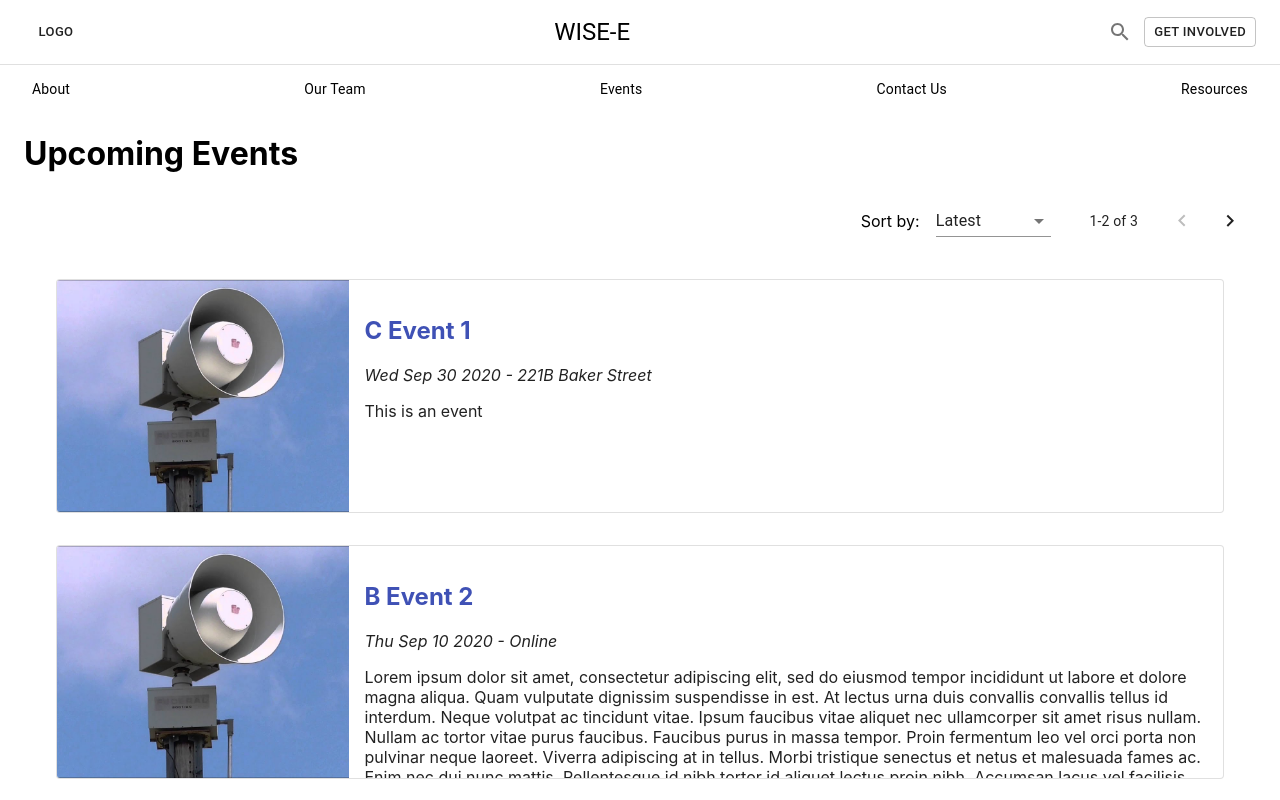
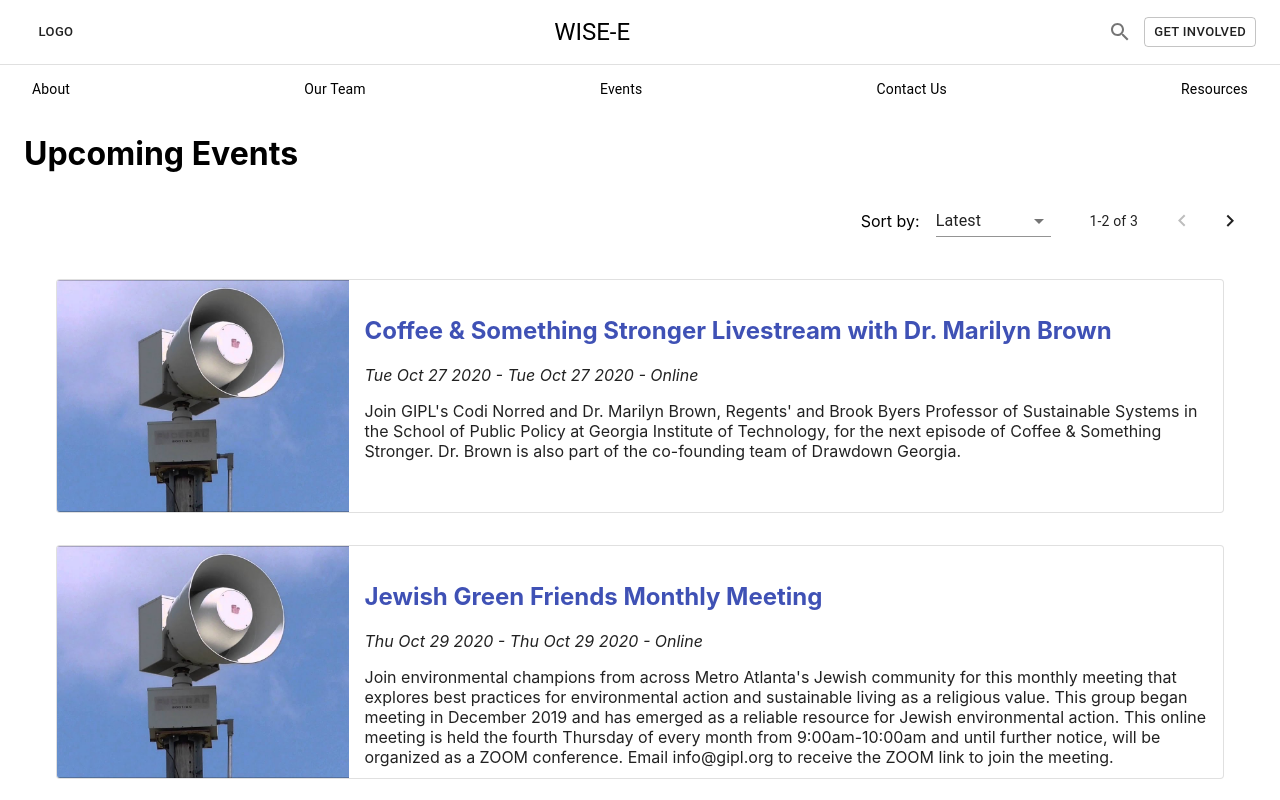
Before and after one commit to Hack4Impact-UMD/WISE-E, a React (Create React App) app: page /events in a window 1280 px wide. Shown: the top 800 px of the page. Built offline with nearby package versions, Linux system fonts and the light colour scheme.

Commit message:
Add sample events

```diff
--- a/src/components/Events/EventCard/index.js
+++ b/src/components/Events/EventCard/index.js
@@ -21,9 +21,12 @@ const useStyles = makeStyles({
  *
  * @param {*} param0
  */
-export default function EventCard({ title, imageURI, date, location, link, content }) {
+export default function EventCard({ title, imageURI, startTime, endTime, location, link, content }) {
 
   const classes = useStyles();
+
+  const startDate = new Date(startTime);
+  const endDate = new Date(endTime);
 
   return (
     <Box m={4}>
@@ -44,7 +47,8 @@ export default function EventCard({ title, imageURI, date, location, link, conte
                 <h2>
                   <Link href={link}>{title}</Link>
                 </h2>
-                <em>{date.toDateString()}{location ? ` - ${location}` : ''}</em>
+                <em>{startDate.toDateString()} - {endDate.toDateString()}{location ? ` - ${location}` : ''}</em>
+                {/* TODO: Assuming paragraph content for now. Will be replaced with Contentful rich text renderer. */}
                 <p>{content}</p>
               </Box>
             </CardContent>
--- a/src/components/Events/dummyData.js
+++ b/src/components/Events/dummyData.js
@@ -3,42 +3,45 @@ import placeholder from './placeholder.jpg';
 export const dummyEvents = [
   {
     id: '5bfaaa5b-9f98-412e-aca2-b2c3119f613d',
-    title: 'C Event 1',
+    title: 'Coffee & Something Stronger Livestream with Dr. Marilyn Brown',
     imageURI: placeholder,
-    date: new Date('2020-09-30'),
-    location: '221B Baker Street',
+    startTime: '2020-10-27T10:00-04:00',
+    endTime: '2020-10-27T11:00-04:00',
+    location: 'Online',
     link: 'https://google.com',
-    content: 'This is an event',
+    content: `Join GIPL's Codi Norred and Dr. Marilyn Brown, Regents' and Brook Byers Professor of Sustainable Systems
+    in the School of Public Policy at Georgia Institute of Technology, for the next episode of Coffee & Something Stronger.
+    Dr. Brown is also part of the co-founding team of Drawdown Georgia.`,
   },
   {
     id: '5bfaaa5b-9f98-412e-aca2-b2c3119f613e',
-    title: 'B Event 2',
+    title: 'Jewish Green Friends Monthly Meeting',
     imageURI: placeholder,
-    date: new Date('2020-09-10'),
+    startTime: '2020-10-29T09:00-04:00',
+    endTime: '2020-10-29T10:00-04:00',
     location: 'Online',
     link: 'https://google.com',
-    content: `Lorem ipsum dolor sit amet, consectetur adipiscing elit, sed do eiusmod tempor incididunt ut
-        labore et dolore magna aliqua. Quam vulputate dignissim suspendisse in est. At lectus urna duis convallis
-        convallis tellus id interdum. Neque volutpat ac tincidunt vitae. Ipsum faucibus vitae aliquet nec ullamcorper
-        sit amet risus nullam. Nullam ac tortor vitae purus faucibus. Faucibus purus in massa tempor. Proin fermentum leo
-        vel orci porta non pulvinar neque laoreet. Viverra adipiscing at in tellus. Morbi tristique senectus et netus et
-        malesuada fames ac. Enim nec dui nunc mattis. Pellentesque id nibh tortor id aliquet lectus proin nibh. Accumsan
-        lacus vel facilisis volutpat est velit egestas dui. Vitae semper quis lectus nulla at. Cursus turpis massa tincidunt
-        dui ut ornare lectus. Non nisi est sit amet facilisis.
-        Lorem ipsum dolor sit amet, consectetur adipiscing elit, sed do eiusmod tempor incididunt ut
-        labore et dolore magna aliqua. Quam vulputate dignissim suspendisse in est. At lectus urna duis convallis
-        convallis tellus id interdum. Neque volutpat ac tincidunt vitae. Ipsum faucibus vitae aliquet nec ullamcorper
-        sit amet risus nullam. Nullam ac tortor vitae purus faucibus. Faucibus purus in massa tempor. Proin fermentum leo
-        vel orci porta non pulvinar neque laoreet. Viverra adipiscing at in tellus. Morbi tristique senectus et netus et
-        malesuada fames ac. Enim nec dui nunc mattis. Pellentesque id nibh tortor id aliquet lectus proin nibh. Accumsan
-        lacus vel facilisis volutpat est velit egestas dui. Vitae semper quis lectus nulla at. Cursus turpis massa tincidunt
-        dui ut ornare lectus. Non nisi est sit amet facilisis.`,
+    content: `Join environmental champions from across Metro Atlanta's Jewish community for this
+    monthly meeting that explores best practices for environmental action and sustainable living as a religious value.
+    This group began meeting in December 2019 and has emerged as a reliable resource for Jewish environmental action.
+
+    This online meeting is held the fourth Thursday of every month from 9:00am-10:00am and until further notice,
+    will be organized as a ZOOM conference. Email info@gipl.org to receive the ZOOM link to join the meeting.`,
   },
   {
     id: '5bfaaa5b-9f98-412e-aca2-b2c3119f613f',
-    title: 'A Event 3',
-    date: new Date('2020-01-03'),
+    title: 'Sierra Club Centennial Group November Virtual Meeting',
+    startTime: '2020-11-05T19:00-04:00',
+    endTime: '2020-11-05T20:30-04:00',
     link: 'https://google.com',
-    content: 'This is also an event',
+    content: `Join the Sierra Club Centennial Group Thursday November 5th to learn how to Help prevent Dangerous
+    Coal Ash and Cancerous chemical air emissions in our area.
+
+    Janet Rau will explain the issues with cancerous chemical emissions from the Sterigenics Plant in Smyrna.
+    Neil Sardana will explain the upcoming regulations proposed for storing coal-ash in Georgia and how you
+    can help take action to request that the EPD make coal ash storage regulations that will protect our water
+    supplies from pollution for generations to come.
+    RSVP [here](https://act.sierraclub.org/events/details?formcampaignid=7013q000001bDsXAAU&mapLinkHref=) to get
+    the online meeting information.`,
   },
 ];
```
